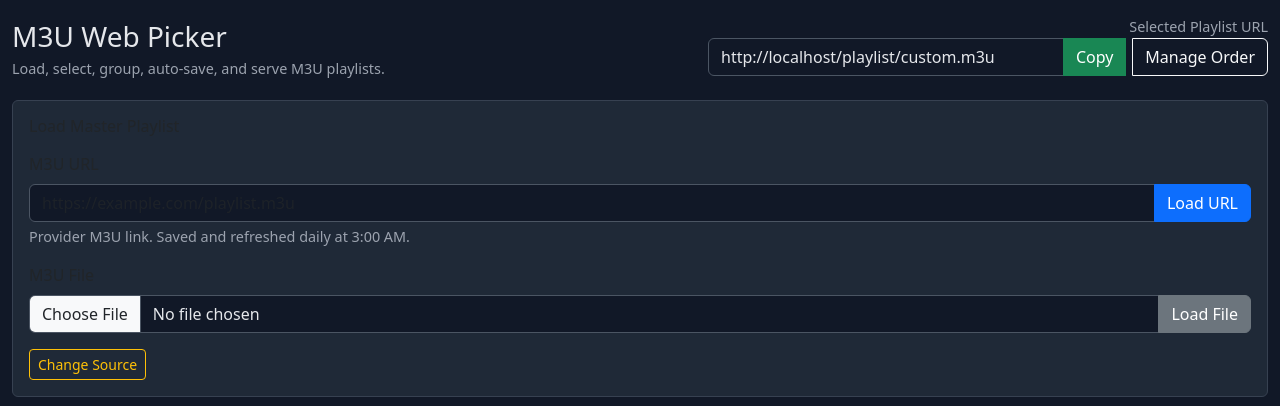
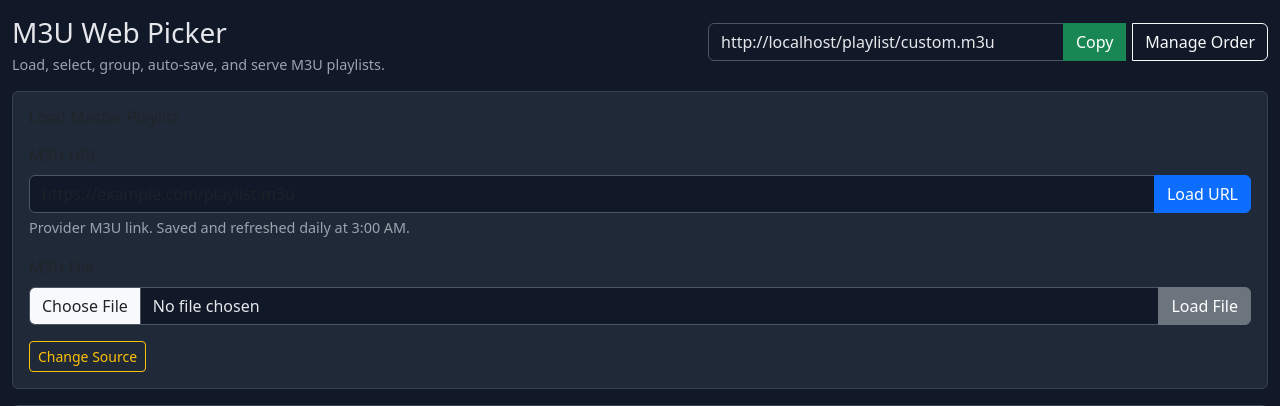
Before and after one commit to zschmook/m3u-web-picker, a Flask app: page / in a window 1280 px wide. Shown: the top 406 px of the page. Run offline with Flask 3, Linux system fonts and the light colour scheme; parts of the project's set-up code (start-up, migrations or seed data) failed here and were passed over; some libraries are stand-ins or nearby versions.

Commit message:
small change

```diff
--- a/templates/index.html
+++ b/templates/index.html
@@ -18,7 +18,7 @@
       </div>
 
       <div class="text-end" style="min-width: 560px;">
-        <div class="small-muted">Selected Playlist URL</div>
+        <!--<div class="small-muted">Selected Playlist URL</div>-->
         <div class="input-group mb-2">
           <input id="playlistUrl" class="form-control" readonly>
           <button class="btn btn-success" id="copyPlaylistBtn" type="button">Copy</button>
```
